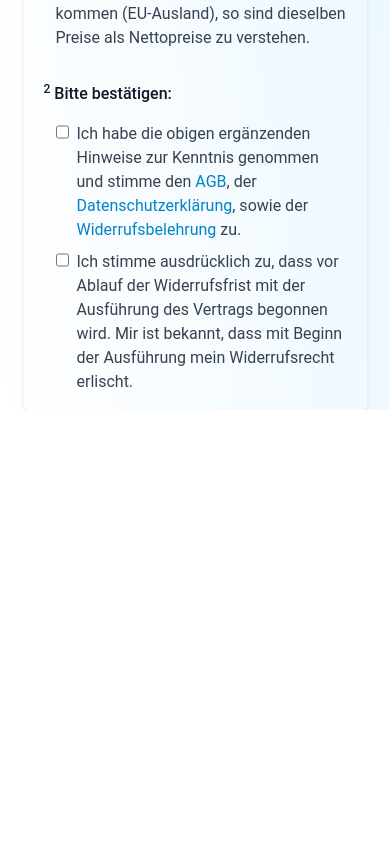
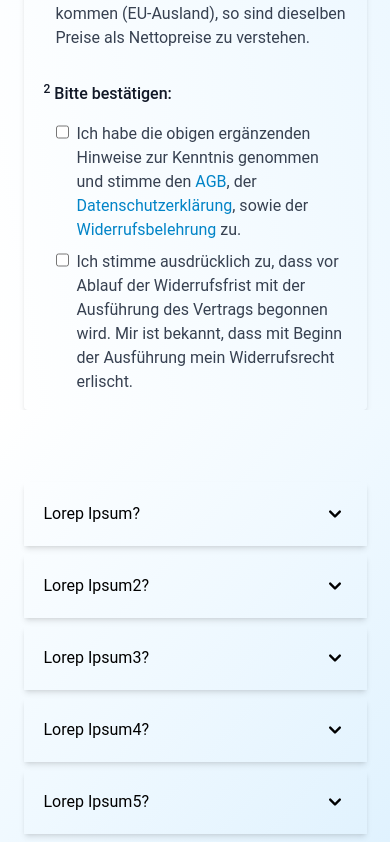
Before and after one commit to msngr/readysite-online, a Nuxt app: page / in a window 390 px wide. Shown: the part 7123-7965 px from the top of the page. Before the commit the page ends 7533 px from the top, so only its background shows below. Built offline with nearby package versions, Linux system fonts and the light colour scheme.

Commit message:
add faq section

```diff
--- a/app.vue
+++ b/app.vue
@@ -9,6 +9,8 @@
         <CardsMain />
         <!-- Pricing -->
         <PricingMain />
+        <!-- FAQ -->
+        <FAQMain />
     </div>
 </template>
 
--- /dev/null
+++ b/components/FAQMain.vue
@@ -0,0 +1,92 @@
+<template>
+    <!-- anchor FAQ -->
+    <span class="anchor !-top-12 md:!top-0" id="Fragen"></span>
+    <section class="bg-gradient-to-br from-white via-sky-50 to-sky-100 pt-8">
+        <div
+            class="container mx-auto a:px-2 i:px-4 xl:px-10 2xl:px-20 5xl:px-32 pt-10 md:pt-28"
+        >
+            <div v-for="item in faq">
+                <h3 :id="'accordion-heading-' + item.id">
+                    <button
+                        type="button"
+                        class="flex items-center justify-between w-full text-left shadow-md p-5 mb-2"
+                        :data-accordion-target="'#accordion-body-' + item.id"
+                    >
+                        <span>{{ item.question }}</span>
+                        <svg
+                            data-accordion-icon
+                            class="w-6 h-6 shrink-0 transition"
+                            fill="currentColor"
+                            viewBox="0 0 20 20"
+                            xmlns="http://www.w3.org/2000/svg"
+                        >
+                            <path
+                                fill-rule="evenodd"
+                                d="M5.293 7.293a1 1 0 011.414 0L10 10.586l3.293-3.293a1 1 0 111.414 1.414l-4 4a1 1 0 01-1.414 0l-4-4a1 1 0 010-1.414z"
+                                clip-rule="evenodd"
+                            ></path>
+                        </svg>
+                    </button>
+                </h3>
+                <div
+                    :id="'accordion-body-' + item.id"
+                    class="max-h-0 overflow-hidden transition-[max-height] duration-500"
+                >
+                    <div class="p-5 font-light shadow-sm">
+                        <p class="mb-2 text-gray-600">
+                            {{ item.answer }}
+                        </p>
+                    </div>
+                </div>
+            </div>
+        </div>
+    </section>
+</template>
+
+<script setup>
+onMounted(() => {
+    const accordionButtons = document.querySelectorAll(
+        '[data-accordion-target]'
+    )
+
+    accordionButtons.forEach(button => {
+        button.addEventListener('click', () => {
+            const target = document.querySelector(
+                button.dataset.accordionTarget
+            )
+            const icon = button.querySelector('[data-accordion-icon]')
+
+            target.classList.toggle('max-h-32')
+            icon.classList.toggle('rotate-180')
+        })
+    })
+})
+
+const faq = [
+    {
+        id: '1',
+        question: 'Lorep Ipsum?',
+        answer: 'Lorem ipsum dolor sit amet, consectetur adipiscing elit. Sed euismod, nisl nec ultricies lacinia, nisl nisl aliquet nisl, nec aliquet nisl nisl sit amet nisl. Sed euismod, nisl nec ultricies lacinia, nisl nisl aliquet nisl, nec aliquet nisl nisl sit amet nisl.',
+    },
+    {
+        id: '2',
+        question: 'Lorep Ipsum2?',
+        answer: 'Lorem ipsum dolor sit amet, consectetur adipiscing elit. Sed euismod, nisl nec ultricies lacinia, nisl nisl aliquet nisl, nec aliquet nisl nisl sit amet nisl. Sed euismod, nisl nec ultricies lacinia, nisl nisl aliquet nisl, nec aliquet nisl nisl sit amet nisl.',
+    },
+    {
+        id: '3',
+        question: 'Lorep Ipsum3?',
+        answer: 'Lorem ipsum dolor sit amet, consectetur adipiscing elit. Sed euismod, nisl nec ultricies lacinia, nisl nisl aliquet nisl, nec aliquet nisl nisl sit amet nisl. Sed euismod, nisl nec ultricies lacinia, nisl nisl aliquet nisl, nec aliquet nisl nisl sit amet nisl.',
+    },
+    {
+        id: '4',
+        question: 'Lorep Ipsum4?',
+        answer: 'Lorem ipsum dolor sit amet, consectetur adipiscing elit. Sed euismod, nisl nec ultricies lacinia, nisl nisl aliquet nisl, nec aliquet nisl nisl sit amet nisl. Sed euismod, nisl nec ultricies lacinia, nisl nisl aliquet nisl, nec aliquet nisl nisl sit amet nisl.',
+    },
+    {
+        id: '5',
+        question: 'Lorep Ipsum5?',
+        answer: 'Lorem ipsum dolor sit amet, consectetur adipiscing elit. Sed euismod, nisl nec ultricies lacinia, nisl nisl aliquet nisl, nec aliquet nisl nisl sit amet nisl. Sed euismod, nisl nec ultricies lacinia, nisl nisl aliquet nisl, nec aliquet nisl nisl sit amet nisl.',
+    },
+]
+</script>
```
